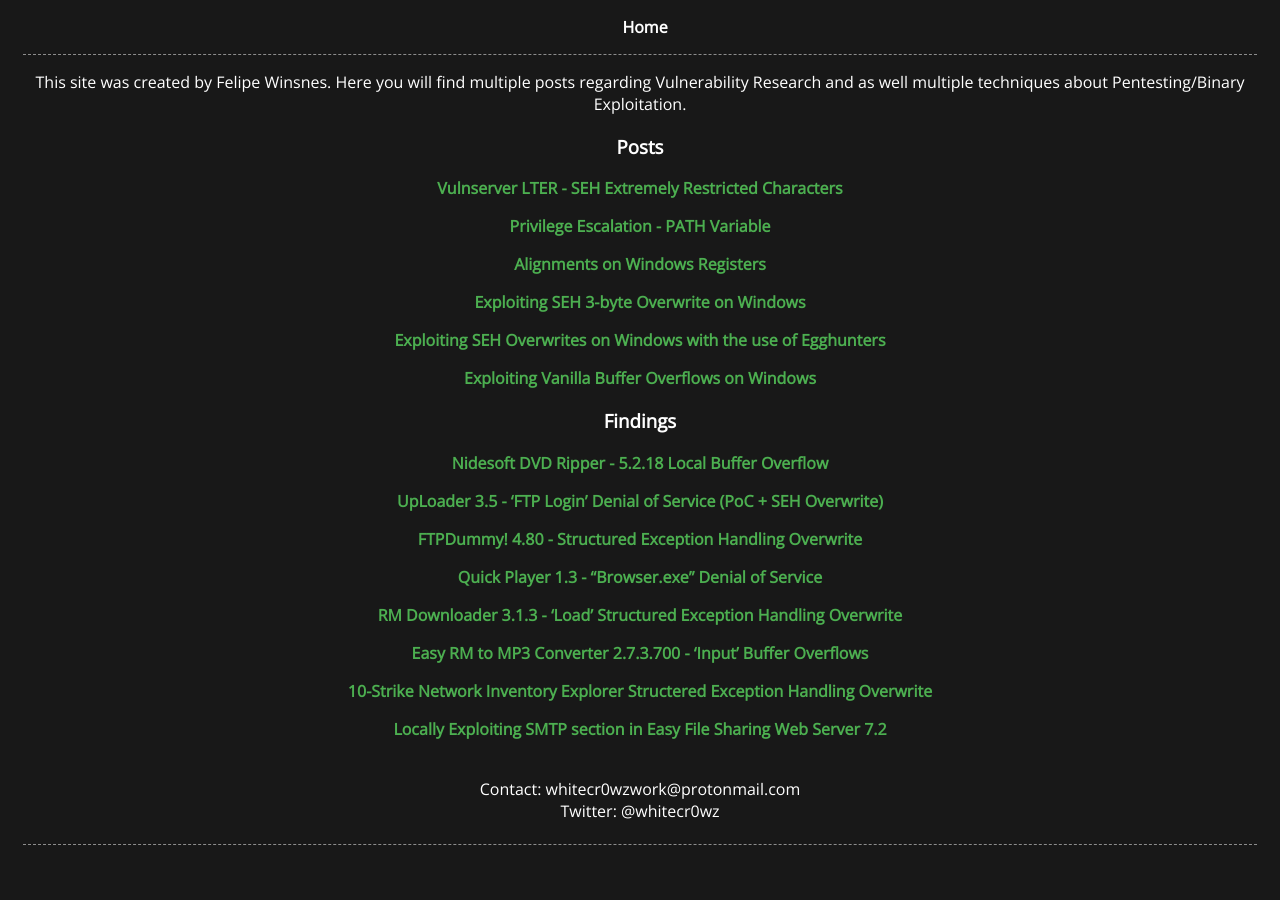
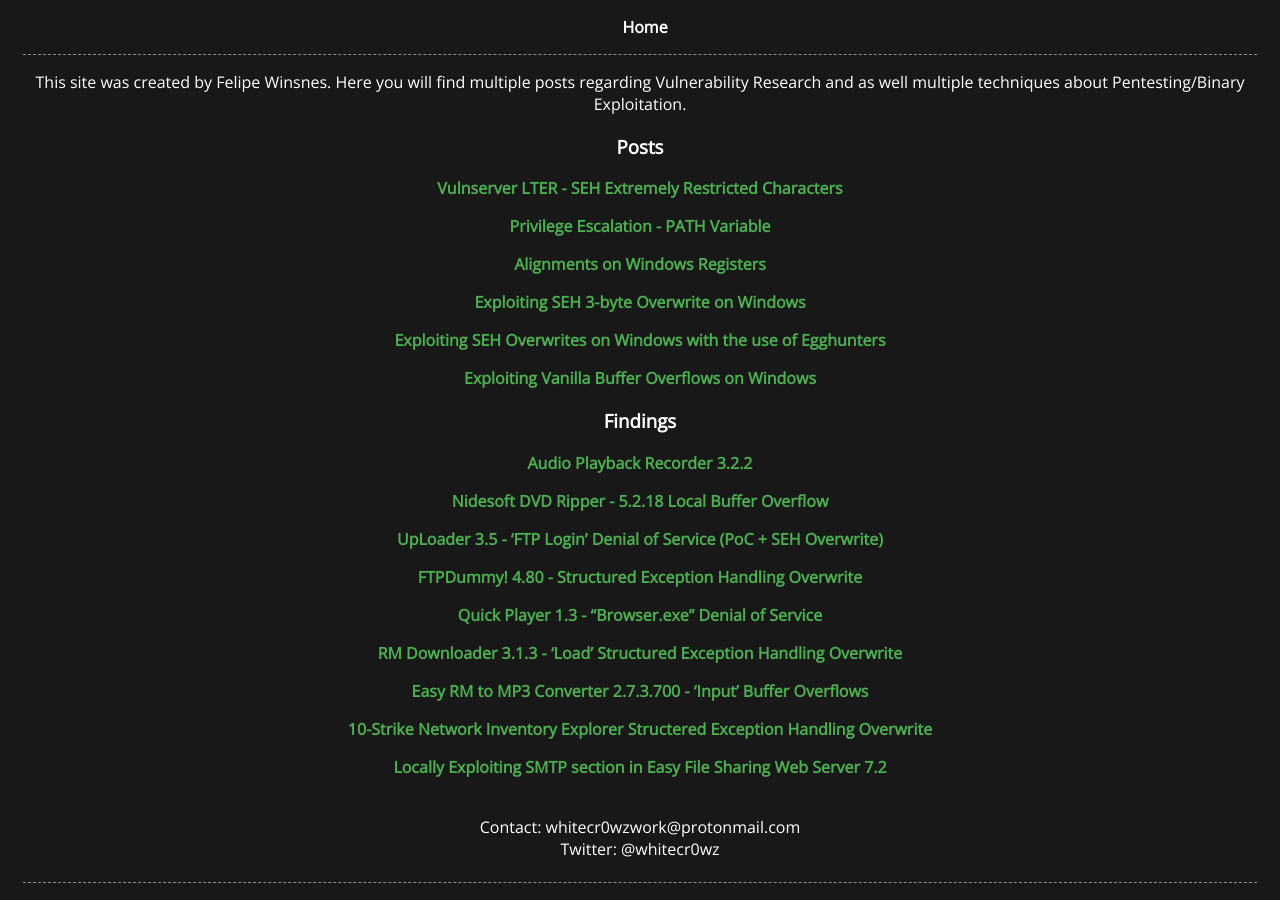
Before and after one commit to whitecr0wz/whitecr0wz.github.io, a Jekyll site: the page built from index.md, in a window 1280 px wide. Built offline with Jekyll 4.4.1, drawn with Linux system fonts in a browser that asks for light colours.

Commit message:
Update index.md

```diff
--- a/index.md
+++ b/index.md
@@ -19,6 +19,8 @@
 
 
 ### Findings
+[Audio Playback Recorder 3.2.2](https://whitecr0wz.github.io/posts/Audio-Playback-Recorder/)
+
 [Nidesoft DVD Ripper - 5.2.18 Local Buffer Overflow](https://whitecr0wz.github.io/posts/DVD-Ripper/)
 
 [UpLoader 3.5 - 'FTP Login' Denial of Service (PoC + SEH Overwrite)](https://whitecr0wz.github.io/posts/Uploader-SEH/)
```
